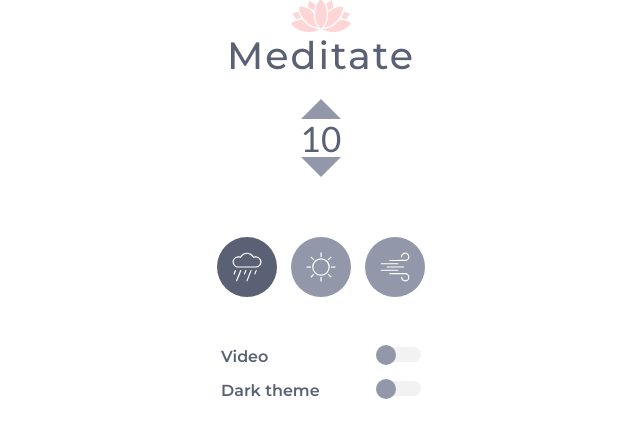
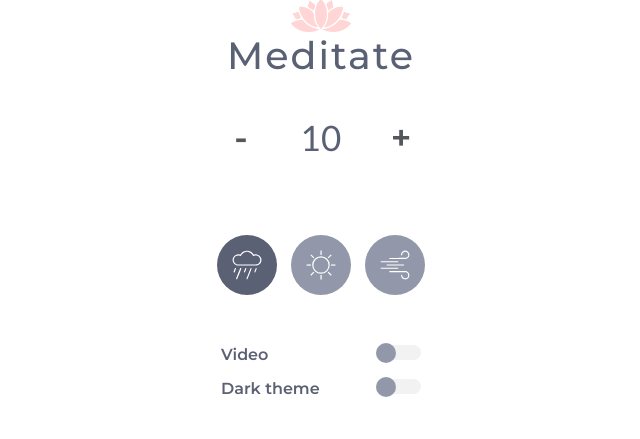
Before and after one commit to NunoGaioPereira/meditation-timer, a PHP site: page / in a window 1280 px wide. Shown: the part 31-470 px from the top of the page, without its empty margins (319-959 px from the left). Run offline with PHP 8.4, Linux system fonts and the light colour scheme.

Commit message:
style: change arrows to plus and minus sign

```diff
--- a/css/meditation.css
+++ b/css/meditation.css
@@ -71,10 +71,11 @@ h3 {
 
 .time-picker .minute {
     position: relative;
-    min-width: 60px;
+    /*min-width: 60px;*/
     padding: 8px 0;
     text-align: center;
     display: flex;
+    justify-content: space-between;
     flex-direction: row;
 }
 
@@ -86,38 +87,48 @@ h3 {
     border: none;
     outline: none;
     display: block;
-    width: 100%;
+    width: 100px;
+    height: 40px;
     text-align: center;
     font-family: 'Gill Sans', 'Gill Sans MT', Calibri, 'Trebuchet MS', sans-serif;
 }
 
 .time-picker .minute .min-up,
 .time-picker .minute .min-down {
-    position: absolute;
+    cursor: pointer;
+    height: 40px;
+    width: 40px;
+    border-radius: 50%;
+    display: flex;
+    justify-content: center;
+    align-items: center;
+    transition: background-color 0.15s ease-in-out;
+    /*position: absolute;
     left: 50%;
     transform: translateX(-50%);
     width: 40px;
     height: 20px;
     border-left: 20px solid transparent;
-    border-right: 20px solid transparent;
-    cursor: pointer;
-    transition: border-color 0.15s ease-in-out;
+    border-right: 20px solid transparent;*/
+    /*cursor: pointer;
+    transition: border-color 0.15s ease-in-out;*/
 }
 
 .time-picker .minute .min-up {
-    top: -10px;
-    border-bottom: 20px solid var(--dark-contrast);
+    /*top: -10px;*/
+    /*border-bottom: 20px solid var(--dark-contrast);*/
 }
 
 .time-picker .minute .min-down {
-    bottom: -10px;
-    border-top: 20px solid var(--dark-contrast);
+    /*bottom: -10px;*/
+    /*border-top: 20px solid var(--dark-contrast);*/
 }
 
 .time-picker .minute .min-up:hover,
 .time-picker .minute .min-down:hover {
-    border-bottom-color: var(--light-contrast);
-    border-top-color: var(--light-contrast);
+    /*border-bottom-color: var(--light-contrast);*/
+    /*border-top-color: var(--light-contrast);*/
+    background-color: var(--light-gray);
 }
 
 .sound-picker {
--- a/index.php
+++ b/index.php
@@ -22,9 +22,9 @@
             <!-- <div class="separator">:</div> -->
 
             <div class="minute">
-                <div class="min-up"></div>
+                <div class="min-down">-</div>
                 <input type="number" class="min" value="10" readonly="readonly">
-                <div class="min-down"></div>
+                <div class="min-up">+</div>
             </div>
 
         </div>
```
